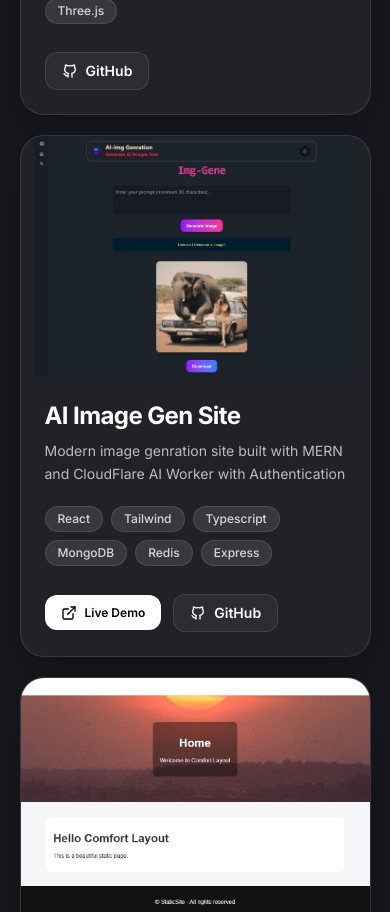
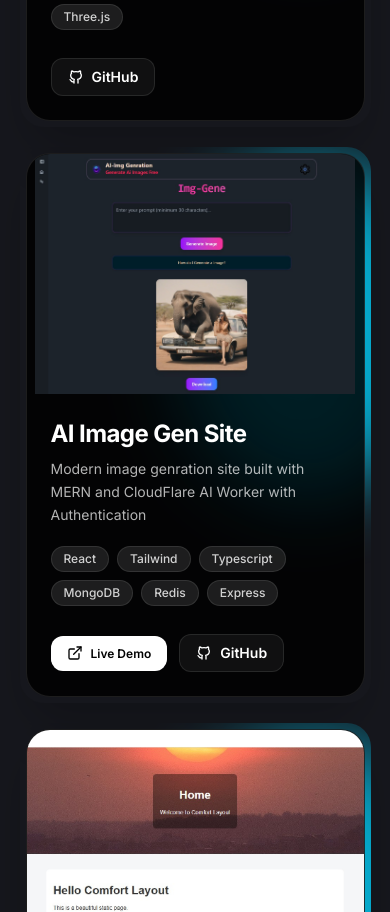
Before and after one commit to ItxHayd/MyPortfolio, a React (Vite) app: page / in a window 390 px wide. Shown: the part 1720-2632 px from the top of the page. Built offline with nearby package versions, Linux system fonts and the light colour scheme; no server answers.

Commit message:
improved ProjectCard UI

```diff
--- a/package.json
+++ b/package.json
@@ -13,6 +13,7 @@
     "@gsap/react": "^2.1.2",
     "@react-three/fiber": "^9.6.1",
     "@tailwindcss/vite": "^4.3.0",
+    "components": "^0.1.0",
     "daisyui": "^5.5.19",
     "framer-motion": "^12.38.0",
     "gsap": "^3.15.0",
@@ -22,6 +23,7 @@
     "motion": "^12.38.0",
     "react": "^19.2.6",
     "react-dom": "^19.2.6",
+    "styled": "^1.0.0",
     "tailwindcss": "^4.3.0",
     "three": "^0.184.0"
   },
--- a/src/PageComponents/ProjectCard.jsx
+++ b/src/PageComponents/ProjectCard.jsx
@@ -1,7 +1,7 @@
 import { motion } from "framer-motion";
 import GithubIcon from "../components/ui/GithubIcon";
 import { ExternalLink } from "lucide-react";
-import { useTheme } from "../Theme"; // update path if needed
+import { useTheme } from "../Theme";
 
 export default function ProjectCard({
   image,
@@ -21,48 +21,73 @@ export default function ProjectCard({
       transition={{ duration: 0.5 }}
       viewport={{ once: true }}
       whileHover={{ y: -8 }}
-      className={`
-        group overflow-hidden rounded-3xl border shadow-2xl backdrop-blur-md transition-all duration-300
+      className="group overflow-hidden h-fit rounded-3xl shadow-2xl backdrop-blur-md transition-all duration-300"
+    >
+      {/* Blob */}
+      <div
+        className={`absolute top-1/2 left-1/2 z-10 h-80 w-60 opacity-80 rounded-full blur-2xl animate-blob
+          ${
+            isDark? "bg-[#00d4ff]": "bg-red-500"
+          }
+        `}
+      />
 
-        ${(isDark) ? "border-white/10 bg-white/5" : "border-black/10 bg-white"}
+      {/* Glass Card */}
+      <div
+        className={`relative z-20 m-1.5 overflow-hidden rounded-3xl border backdrop-blur-2xl transition-all
+          ${isDark? "bg-black/85 border-white/10": "bg-[#f5f5f5]/90 border-black/30"
+          }
         `}
       >
         {/* Image */}
-      <div className="relative  overflow-hidden">
-        <div className="flex justify-center content-center">
+        <div className="relative overflow-hidden">
+          <div className="flex justify-center">
             <motion.img
               src={image}
               alt={title}
               whileHover={{ scale: 1.08 }}
               transition={{ duration: 0.4 }}
-            className="h-60 w-fit bg-center object-cover"
+              className="h-60 w-fit object-cover"
             />
           </div>
+
           <div
             className={`
-            absolute inset-0 opacity-0 transition-opacity duration-300 group-hover:opacity-100
-
-            ${ (isDark) ? "bg-black/20": "bg-white/10"}
+              absolute inset-0
+              opacity-0
+              transition-opacity duration-300
+              group-hover:opacity-100
+              ${
+                isDark? "bg-black/20": "bg-white/10"
+              }
             `}
           />
         </div>
 
         {/* Content */}
         <div className="space-y-5 p-6">
-        {/* Title + Description */}
           <div>
             <h2
               className={`
                 text-2xl font-bold tracking-tight
-
-              ${ (isDark) ? "text-white"  : "text-[#121212]"}           `}
+                ${
+                  isDark
+                    ? "text-white"
+                    : "text-[#121212]"
+                }
+              `}
             >
               {title}
             </h2>
 
             <p
               className={`
-              mt-2 text-sm leading-relaxed ${(isDark)? "text-white/70": "text-black/70"}
+                mt-2 text-sm leading-relaxed
+                ${
+                  isDark
+                    ? "text-white/70"
+                    : "text-black/70"
+                }
               `}
             >
               {description}
@@ -75,8 +100,7 @@ export default function ProjectCard({
               <span
                 key={index}
                 className={`
-                rounded-full border px-3 py-1 text-xs font-medium transition-all
-
+                  rounded-full border px-3 py-1 text-xs font-medium
                   ${
                     isDark
                       ? "border-white/10 bg-white/10 text-white/80"
@@ -91,16 +115,18 @@ export default function ProjectCard({
 
           {/* Buttons */}
           <div className="flex items-center gap-3 pt-2">
-          {/* Live Demo */}
-           { demoIsAvailable && (<motion.a
+            {demoIsAvailable && (
+              <motion.a
                 whileTap={{ scale: 0.95 }}
                 whileHover={{ scale: 1.03 }}
                 href={demo}
                 target="_blank"
                 rel="noreferrer"
                 className={`
-                flex items-center gap-2 rounded-xl px-4 py-2 text-[12px] md:text-sm font-semibold transition-all
-
+                  flex items-center gap-2
+                  rounded-xl px-4 py-2
+                  text-[12px] md:text-sm
+                  font-semibold
                   ${
                     isDark
                       ? "bg-white text-black"
@@ -110,9 +136,9 @@ export default function ProjectCard({
               >
                 <ExternalLink size={16} />
                 Live Demo
-            </motion.a>)}
+              </motion.a>
+            )}
 
-          {/* GitHub */}
             <motion.a
               whileTap={{ scale: 0.95 }}
               whileHover={{ scale: 1.03 }}
@@ -120,8 +146,9 @@ export default function ProjectCard({
               target="_blank"
               rel="noreferrer"
               className={`
-              flex items-center gap-2 rounded-xl border px-4 py-2 text-sm font-semibold transition-all
-
+                flex items-center gap-2
+                rounded-xl border
+                px-4 py-2 text-sm font-semibold
                 ${
                   isDark
                     ? "border-white/10 bg-white/5 text-white hover:bg-white/10"
@@ -134,6 +161,7 @@ export default function ProjectCard({
             </motion.a>
           </div>
         </div>
+      </div>
     </motion.div>
   );
 }
--- a/src/PageComponents/Projects.jsx
+++ b/src/PageComponents/Projects.jsx
@@ -51,7 +51,7 @@ const Projects = () => {
                 <ProjectCard
                     image="/projectsMedia/Static-gen.jpg"
                     title="Static Site Generator (Node)"
-                    description="A lightweight static website generator built with Node.js that converts templates and content into fast, SEO-friendly static HTML pages. Ideal for blogs, portfolios, and small websites with minimal setup and fast performance."
+                    description="A static website generator built with Node.js for blogs, portfolios, small websites."
                     tech={["Glob", "EJS", "Node"]}
                     github="https://github.com/ItxHayd/Static-Website_Generator"
                     demoIsAvailable = {false}
--- a/src/index.css
+++ b/src/index.css
@@ -14,6 +14,32 @@
   transform: translate(-50%, -50%);
   animation: ripple 0.6s ease-out forwards;
   z-index: 9999;
+}
+
+@keyframes blob-bounce {
+  0% {
+    transform: translate(-100%, -100%) translate3d(0, 0, 0);
+  }
+
+  25% {
+    transform: translate(-100%, -100%) translate3d(100%, 0, 0);
+  }
+
+  50% {
+    transform: translate(-100%, -100%) translate3d(100%, 100%, 0);
+  }
+
+  75% {
+    transform: translate(-100%, -100%) translate3d(0, 100%, 0);
+  }
+
+  100% {
+    transform: translate(-100%, -100%) translate3d(0, 0, 0);
+  }
+}
+
+.animate-blob {
+  animation: blob-bounce 5s infinite ease;
 }
 
 @keyframes ripple {
```
Also changed, not shown: 1 other file (tests, documents, lock files or other folders). Lines whose indentation alone changed are shown as unchanged.
